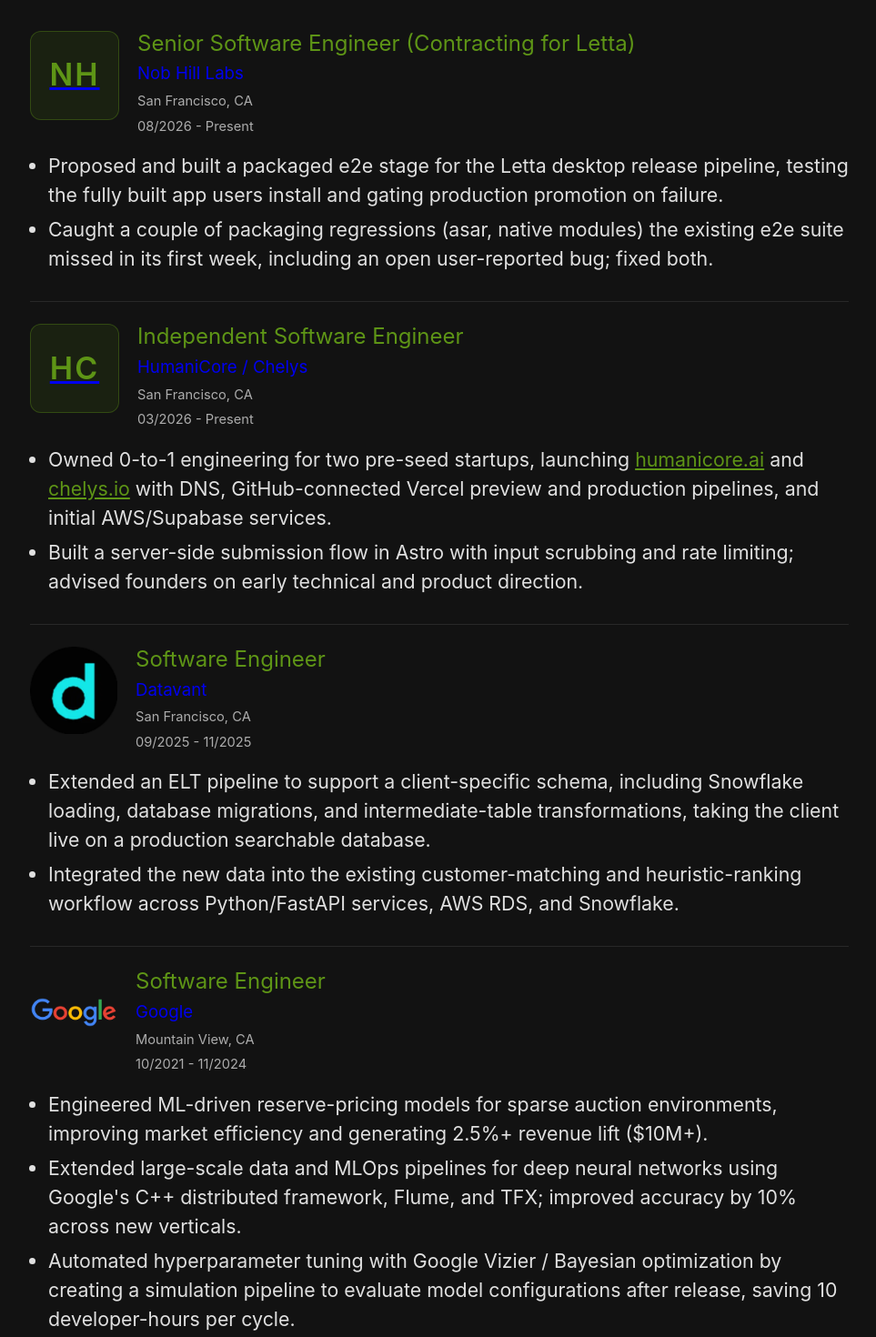
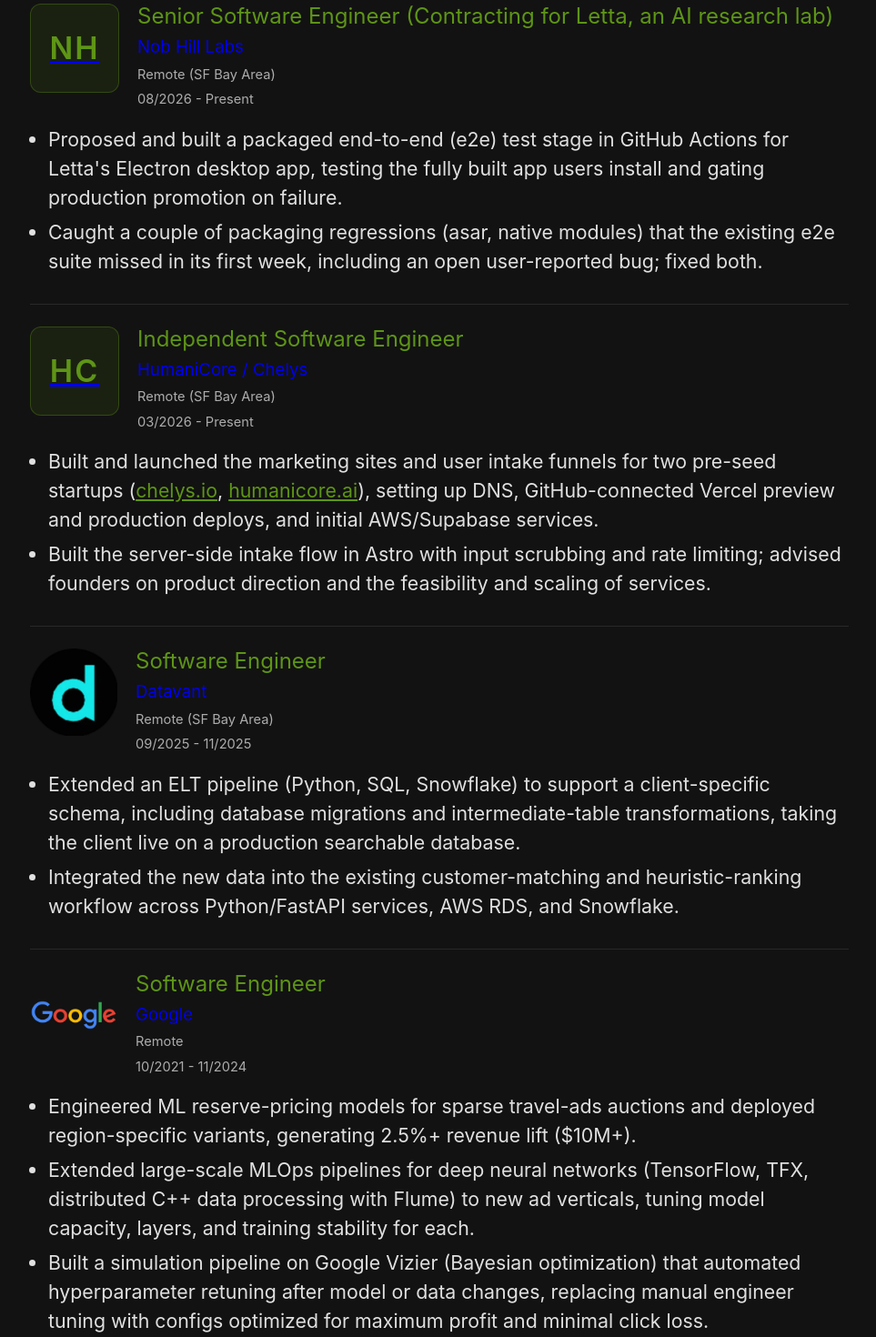
Before and after one commit to Jibram/jibram.github.io, a React (Vite) app: page / in a window 1280 px wide. Shown: the part 1020-2490 px from the top of the page at 91% size, without its empty margins (157-1120 px from the left). Built offline with nearby package versions, Linux system fonts and the light colour scheme.

Commit message:
Sync site and resume PDF with ATS-focused resume rewrite
Remote locations, keyword-rich bullets, Google metrics trimmed to the revenue result, skills reordered with Pandas and scikit-learn removed; PDF now true 10pt with headline.

```diff
--- a/src/components/content.js
+++ b/src/components/content.js
@@ -14,7 +14,7 @@
     NAME: 'Jibram Jimenez-Loza',
   },
   ABOUT:
-    'Software Engineer with 5+ years of experience building ML and AI systems end to end, from models and data pipelines to the product and release infrastructure around them. At Google, built ML-driven reserve-pricing models that generated $10M+ in revenue and extended large-scale MLOps pipelines. Since then, has owned release infrastructure for the Letta desktop app and 0-to-1 engineering for early-stage startups. Skilled in Python, C++, TypeScript, and cloud-native architecture.',
+    "Software engineer with 5+ years building ML and AI systems end to end, from models and data pipelines to the product and release infrastructure around them. At Google, built ML reserve-pricing models that generated $10M+ in revenue, plus the MLOps pipelines that trained and tuned them. Currently building release infrastructure for Letta's desktop app.",
   CONTACT: [
     {
       SRC: gmailLogo,
@@ -38,13 +38,13 @@
       MONOGRAM: 'NH',
       COMPANY: 'Nob Hill Labs',
       LINK: 'https://nobhill.dev/',
-      ROLE: 'Senior Software Engineer (Contracting for Letta)',
-      LOCATION: 'San Francisco, CA',
+      ROLE: 'Senior Software Engineer (Contracting for Letta, an AI research lab)',
+      LOCATION: 'Remote (SF Bay Area)',
       START: '08/2026',
       END: 'Present',
       INFO: [
-        'Proposed and built a packaged e2e stage for the Letta desktop release pipeline, testing the fully built app users install and gating production promotion on failure.',
-        'Caught a couple of packaging regressions (asar, native modules) the existing e2e suite missed in its first week, including an open user-reported bug; fixed both.',
+        "Proposed and built a packaged end-to-end (e2e) test stage in GitHub Actions for Letta's Electron desktop app, testing the fully built app users install and gating production promotion on failure.",
+        'Caught a couple of packaging regressions (asar, native modules) that the existing e2e suite missed in its first week, including an open user-reported bug; fixed both.',
       ],
     },
     {
@@ -52,7 +52,7 @@
       COMPANY: 'HumaniCore / Chelys',
       LINK: 'https://www.humanicore.ai/',
       ROLE: 'Independent Software Engineer',
-      LOCATION: 'San Francisco, CA',
+      LOCATION: 'Remote (SF Bay Area)',
       START: '03/2026',
       END: 'Present',
       LINKS: {
@@ -60,8 +60,8 @@
         'chelys.io': 'https://chelys.io/',
       },
       INFO: [
-        'Owned 0-to-1 engineering for two pre-seed startups, launching humanicore.ai and chelys.io with DNS, GitHub-connected Vercel preview and production pipelines, and initial AWS/Supabase services.',
-        'Built a server-side submission flow in Astro with input scrubbing and rate limiting; advised founders on early technical and product direction.',
+        'Built and launched the marketing sites and user intake funnels for two pre-seed startups (chelys.io, humanicore.ai), setting up DNS, GitHub-connected Vercel preview and production deploys, and initial AWS/Supabase services.',
+        'Built the server-side intake flow in Astro with input scrubbing and rate limiting; advised founders on product direction and the feasibility and scaling of services.',
       ],
     },
     {
@@ -69,11 +69,11 @@
       COMPANY: 'Datavant',
       LINK: 'https://datavant.com/',
       ROLE: 'Software Engineer',
-      LOCATION: 'San Francisco, CA',
+      LOCATION: 'Remote (SF Bay Area)',
       START: '09/2025',
       END: '11/2025',
       INFO: [
-        'Extended an ELT pipeline to support a client-specific schema, including Snowflake loading, database migrations, and intermediate-table transformations, taking the client live on a production searchable database.',
+        'Extended an ELT pipeline (Python, SQL, Snowflake) to support a client-specific schema, including database migrations and intermediate-table transformations, taking the client live on a production searchable database.',
         'Integrated the new data into the existing customer-matching and heuristic-ranking workflow across Python/FastAPI services, AWS RDS, and Snowflake.',
       ],
     },
@@ -82,14 +82,13 @@
       COMPANY: 'Google',
       LINK: 'https://www.google.com/',
       ROLE: 'Software Engineer',
-      LOCATION: 'Mountain View, CA',
+      LOCATION: 'Remote',
       START: '10/2021',
       END: '11/2024',
       INFO: [
-        'Engineered ML-driven reserve-pricing models for sparse auction environments, improving market efficiency and generating 2.5%+ revenue lift ($10M+).',
-        `Extended large-scale data and MLOps pipelines for deep neural networks using Google's C++ distributed framework, Flume, and TFX; improved accuracy by 10% across new verticals.`,
-        'Automated hyperparameter tuning with Google Vizier / Bayesian optimization by creating a simulation pipeline to evaluate model configurations after release, saving 10 developer-hours per cycle.',
-        'Deployed region-specific model architectures, optimizing inference and ad ranking for targeted geographies to maximize click-through rate and revenue.',
+        'Engineered ML reserve-pricing models for sparse travel-ads auctions and deployed region-specific variants, generating 2.5%+ revenue lift ($10M+).',
+        'Extended large-scale MLOps pipelines for deep neural networks (TensorFlow, TFX, distributed C++ data processing with Flume) to new ad verticals, tuning model capacity, layers, and training stability for each.',
+        'Built a simulation pipeline on Google Vizier (Bayesian optimization) that automated hyperparameter retuning after model or data changes, replacing manual engineer tuning with configs optimized for maximum profit and minimal click loss.',
       ],
     },
     {
@@ -97,13 +96,12 @@
       COMPANY: 'Ancestry',
       LINK: 'http://ancestry.com/',
       ROLE: 'Associate Software Engineer',
-      LOCATION: 'San Francisco, CA',
+      LOCATION: 'Remote',
       START: '01/2020',
       END: '10/2021',
       INFO: [
-        'Optimized checkout UX through iterative experiments on component design, improving conversion rates.',
-        'Contributed to over 5% user growth with go-to-market features that enabled users in new international markets.',
-        'Implemented multi-region and multi-language validation, supporting international go-to-market campaigns.',
+        'Improved checkout conversion by using funnel drop-off and error-rate dashboards to find struggling user groups, then shipping and A/B testing React component fixes.',
+        'Built go-to-market features, including multi-region and multi-language validation, that opened new international markets and contributed to 5%+ user growth.',
       ],
     },
   ],
@@ -130,14 +128,14 @@
       ['TypeScript', 'JavaScript'],
     ],
     TECHNOLOGIES: [
-      ['FastAPI', 'Node.js', 'gRPC', 'Snowflake', 'AWS RDS'],
-      ['AWS', 'GCP', 'Vercel', 'Supabase', 'CI/CD'],
+      ['TensorFlow', 'TFX', 'Vizier', 'Snowflake'],
+      ['AWS', 'GCP', 'GitHub Actions', 'CI/CD', 'Vercel', 'Supabase'],
       [
-        'TensorFlow',
-        'TFX',
-        'Pandas',
-        'scikit-learn',
+        'FastAPI',
+        'Node.js',
+        'gRPC',
         'React',
+        'Electron',
         'Astro',
         'Jest',
         'Cypress',
```
Also changed, not shown: 1 other file (tests, documents, lock files or other folders).
